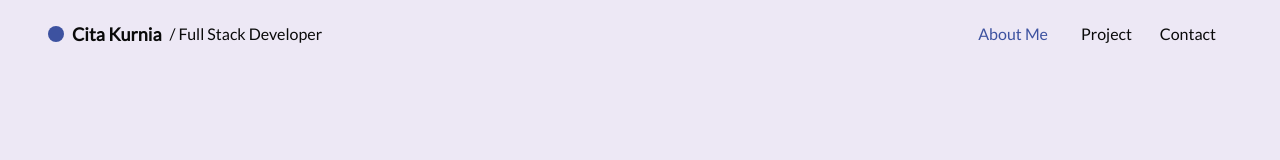
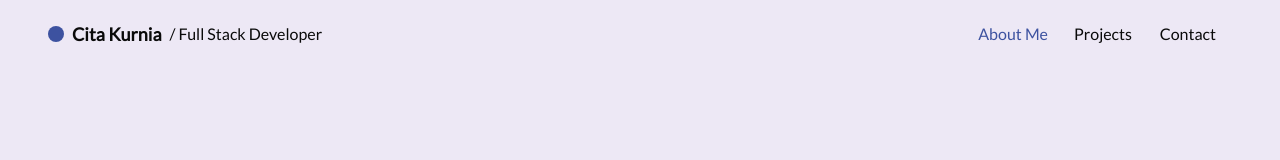
Before and after one commit to citakurnia/portofolio, a Next.js app: page / in a window 1280 px wide. Shown: the top 160 px of the page. Built offline with nearby package versions, Linux system fonts and the light colour scheme.

Commit message:
fix: change project navigation name

```diff
--- a/src/app/components/header/index.tsx
+++ b/src/app/components/header/index.tsx
@@ -11,7 +11,7 @@ const menuList = [
     href: "/",
   },
   {
-    label: "Project",
+    label: "Projects",
     href: "/project",
   },
   {
@@ -28,7 +28,9 @@ export default function Header() {
     <header className="flex justify-between items-center px-2">
       <div className="flex items-center space-x-2">
         <span className="bg-primary-deep-blue h-4 w-4 inline-block rounded-full"></span>
-        <span className="text-normal sm:text-lg font-bold">Cita Kurnia</span>
+        <a href="/">
+          <span className="text-normal sm:text-lg font-bold">Cita Kurnia</span>
+        </a>
         <span>/ Full Stack Developer</span>
       </div>
       <nav className="hidden md:flex md:pr-4 space-x-1">
```
